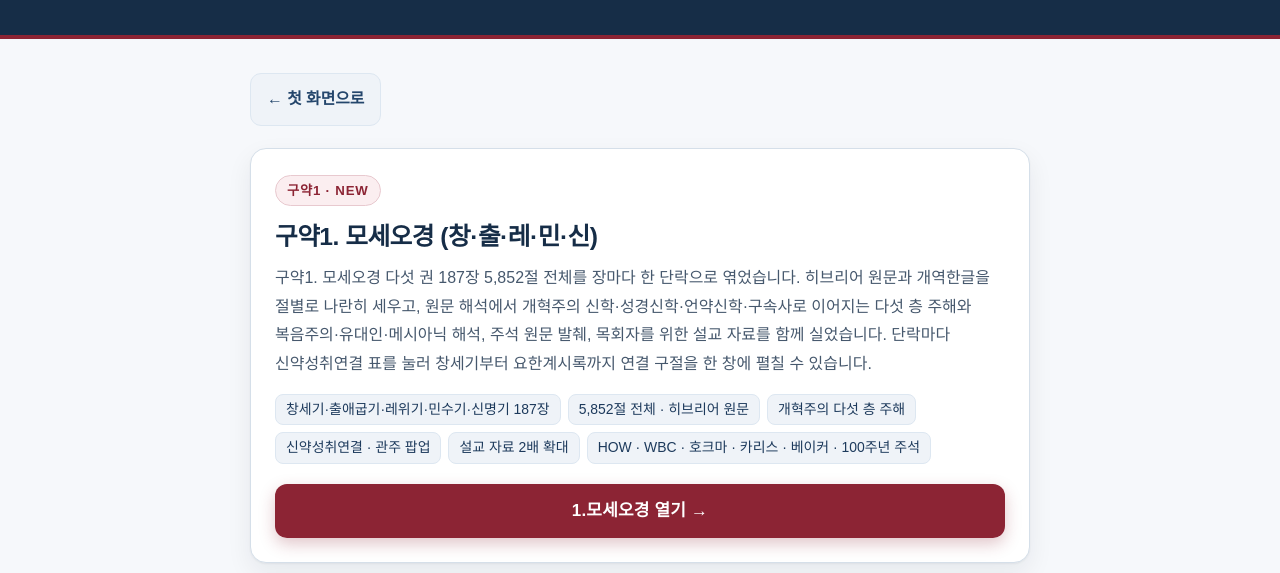
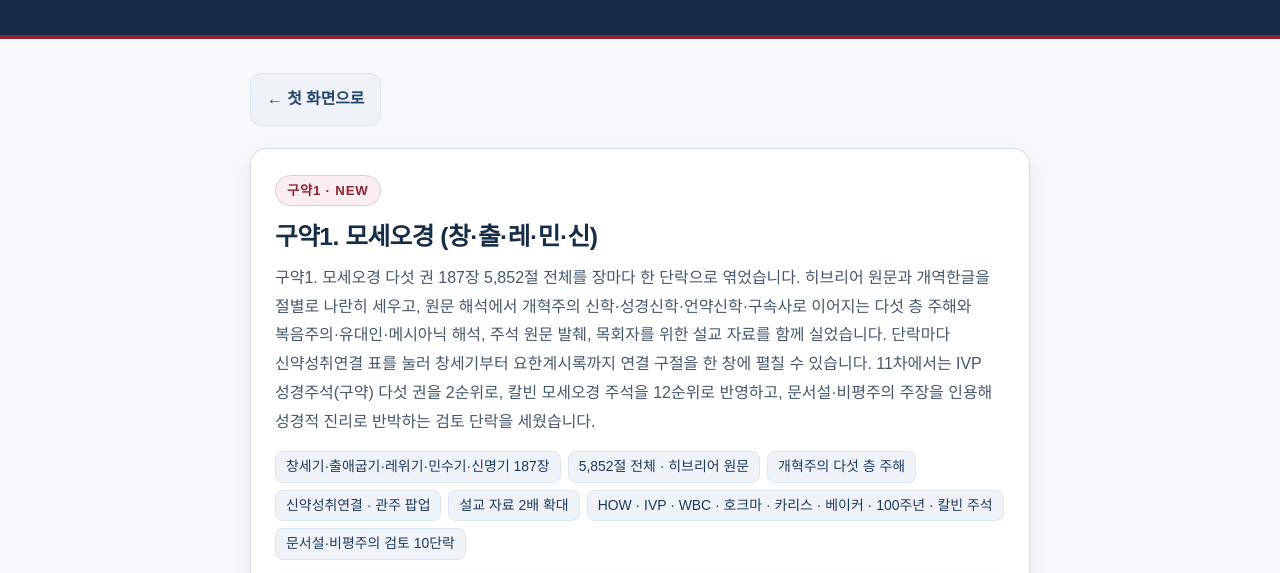
Before and after one commit to Jung-sunghun/Christianity, a plain HTML site: page 공유/index.html in a window 1280 px wide. Shown: the part 227-800 px from the top of the page. Drawn offline with Linux system fonts and the light colour scheme.

Commit message:
공유 자료실: 1.모세오경 카드에 IVP·칼빈 반영과 문서설 검토 10단락 안내 추가

```diff
--- a/공유/index.html
+++ b/공유/index.html
@@ -123,14 +123,15 @@ footer b{color:var(--navy3)}
     <a class="card" href="./1.모세오경.html">
       <span class="tag">구약1 · NEW</span>
       <h2>구약1. 모세오경 (창·출·레·민·신)</h2>
-      <p class="lead">구약1. 모세오경 다섯 권 187장 5,852절 전체를 장마다 한 단락으로 엮었습니다. 히브리어 원문과 개역한글을 절별로 나란히 세우고, 원문 해석에서 개혁주의 신학·성경신학·언약신학·구속사로 이어지는 다섯 층 주해와 복음주의·유대인·메시아닉 해석, 주석 원문 발췌, 목회자를 위한 설교 자료를 함께 실었습니다. 단락마다 신약성취연결 표를 눌러 창세기부터 요한계시록까지 연결 구절을 한 창에 펼칠 수 있습니다.</p>
+      <p class="lead">구약1. 모세오경 다섯 권 187장 5,852절 전체를 장마다 한 단락으로 엮었습니다. 히브리어 원문과 개역한글을 절별로 나란히 세우고, 원문 해석에서 개혁주의 신학·성경신학·언약신학·구속사로 이어지는 다섯 층 주해와 복음주의·유대인·메시아닉 해석, 주석 원문 발췌, 목회자를 위한 설교 자료를 함께 실었습니다. 단락마다 신약성취연결 표를 눌러 창세기부터 요한계시록까지 연결 구절을 한 창에 펼칠 수 있습니다. 11차에서는 IVP 성경주석(구약) 다섯 권을 2순위로, 칼빈 모세오경 주석을 12순위로 반영하고, 문서설·비평주의 주장을 인용해 성경적 진리로 반박하는 검토 단락을 세웠습니다.</p>
       <ul class="chips">
         <li>창세기·출애굽기·레위기·민수기·신명기 187장</li>
         <li>5,852절 전체 · 히브리어 원문</li>
         <li>개혁주의 다섯 층 주해</li>
         <li>신약성취연결 · 관주 팝업</li>
         <li>설교 자료 2배 확대</li>
-        <li>HOW · WBC · 호크마 · 카리스 · 베이커 · 100주년 주석</li>
+        <li>HOW · IVP · WBC · 호크마 · 카리스 · 베이커 · 100주년 · 칼빈 주석</li>
+        <li>문서설·비평주의 검토 10단락</li>
       </ul>
       <span class="go">1.모세오경 열기 →</span>
     </a>
```
